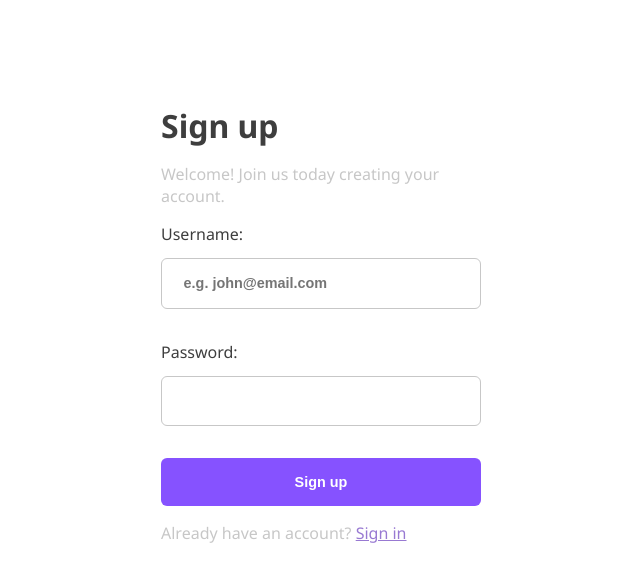
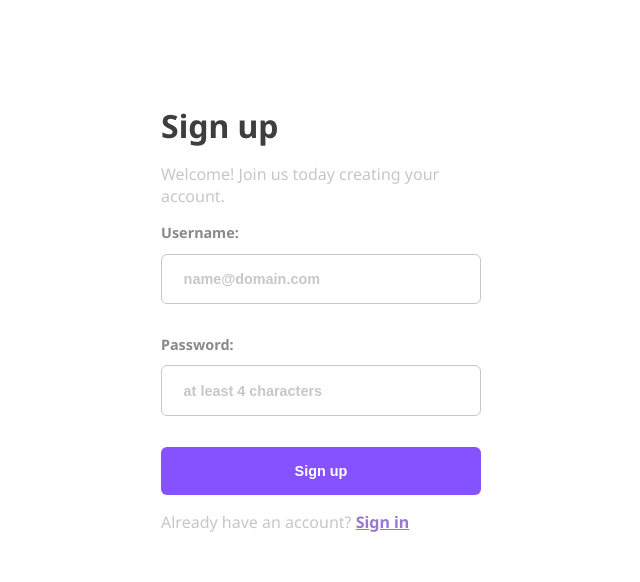
Before and after one commit to mutheus/upvotes, a React (Create React App) app: page / in a window 1280 px wide. Shown: the top 582 px of the page, without its empty margins (319-959 px from the left). Built offline with nearby package versions, Linux system fonts and the light colour scheme.

Commit message:
Change styles and refactoring

```diff
--- a/src/pages/signin/signin.tsx
+++ b/src/pages/signin/signin.tsx
@@ -12,7 +12,7 @@ import {
   FormInputWrapper,
   FormButton,
   FormNotice,
-} from 'shared/styles'
+} from 'ui/form-styles'
 import { AuthContext } from 'contexts/auth-context'
 import { useNavigate } from 'react-router'
 import { Link } from 'react-router-dom'
@@ -53,7 +53,7 @@ export function Signin () {
             id='username'
             type='text'
             name='username'
-            placeholder='e.g. john@email.com'
+            placeholder='name@domain.com'
           />
         </FormInputWrapper>
 
@@ -66,6 +66,7 @@ export function Signin () {
             id='password'
             type='password'
             name='password'
+            placeholder='at least 4 characters'
           />
         </FormInputWrapper>
 
--- a/src/pages/signup/signup.tsx
+++ b/src/pages/signup/signup.tsx
@@ -8,7 +8,7 @@ import {
   FormInputWrapper,
   FormButton,
   FormNotice,
-} from 'shared/styles'
+} from 'ui/form-styles'
 import { useNavigate } from 'react-router'
 import { Link } from 'react-router-dom'
 
@@ -44,7 +44,7 @@ export function Signup () {
             id='username'
             type='text'
             name='username'
-            placeholder='e.g. john@email.com'
+            placeholder='name@domain.com'
           />
         </FormInputWrapper>
 
@@ -57,6 +57,7 @@ export function Signup () {
             id='password'
             type='password'
             name='password'
+            placeholder='at least 4 characters'
           />
         </FormInputWrapper>
 
--- a/src/resources/theme.ts
+++ b/src/resources/theme.ts
@@ -6,5 +6,6 @@ export const theme: DefaultTheme = {
     lightPurple: '#9879D2',
     text: '#3E3E3E',
     gray: '#C7C7C7',
+    darkGray: '#8a8a8a',
   },
 }
--- a/src/shared/styles.tsx
+++ b/src/ui/form-styles.tsx
@@ -27,8 +27,10 @@ export const FormInputWrapper = styled.p`
   display: flex;
   flex-direction: column;
   gap: .8em;
-  font-weight: 400;
+  font-weight: 700;
   margin: 0 0 1em;
+  font-size: .9rem;
+  color: ${({ theme }) => theme.colors.darkGray};
 
   input {
     height: 37px;
@@ -38,6 +40,10 @@ export const FormInputWrapper = styled.p`
     font-size: .9rem;
     font-weight: 700;
     color: ${({ theme }) => theme.colors.text};
+
+    &::placeholder {
+      color: ${({ theme }) => theme.colors.gray};
+    }
 
     &:focus-visible {
       outline: 2px solid ${({ theme }) => theme.colors.purple};
@@ -64,5 +70,6 @@ export const FormNotice = styled.p`
 
   a {
     color: ${({ theme }) => theme.colors.lightPurple};
+    font-weight: 700;
   }
 `
```
